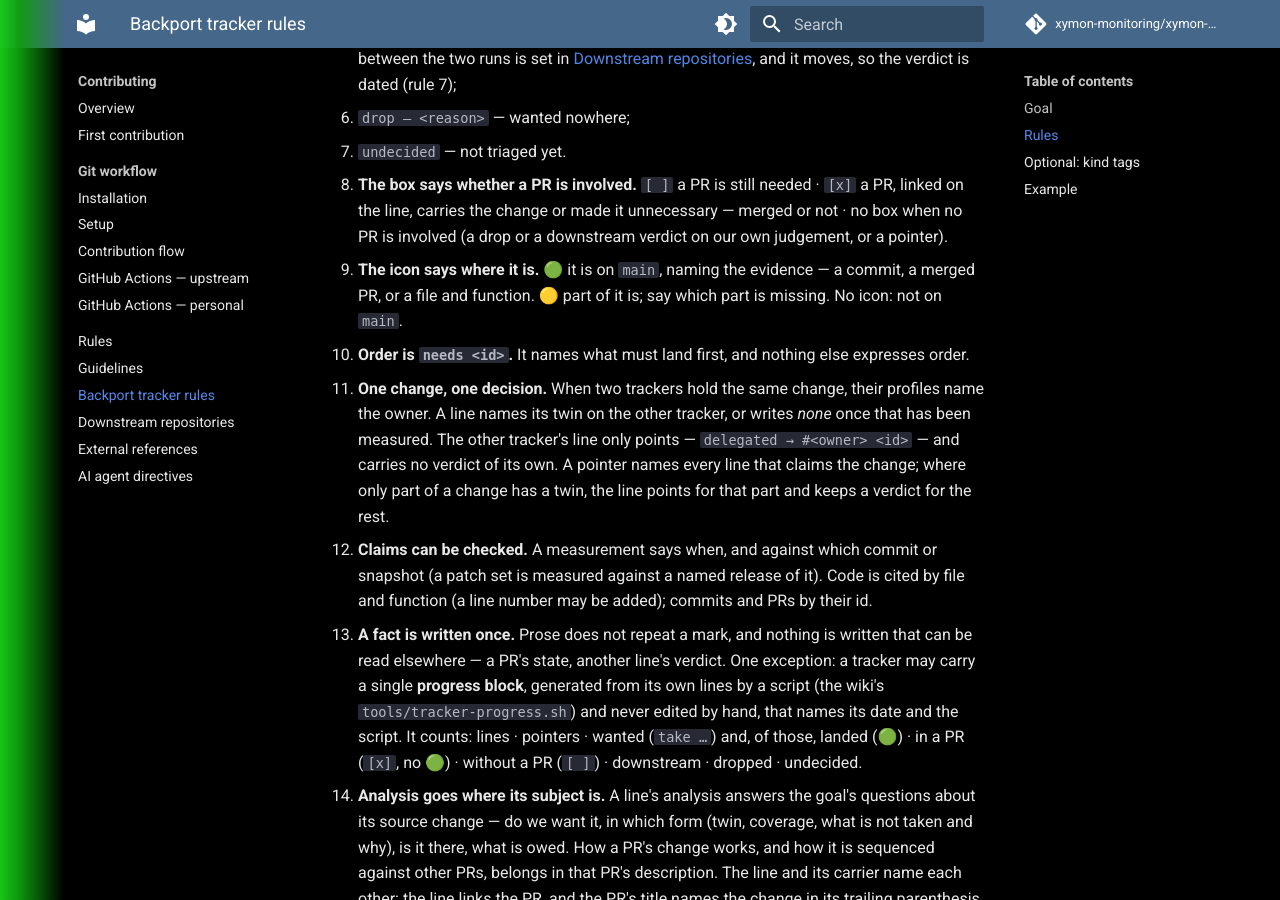
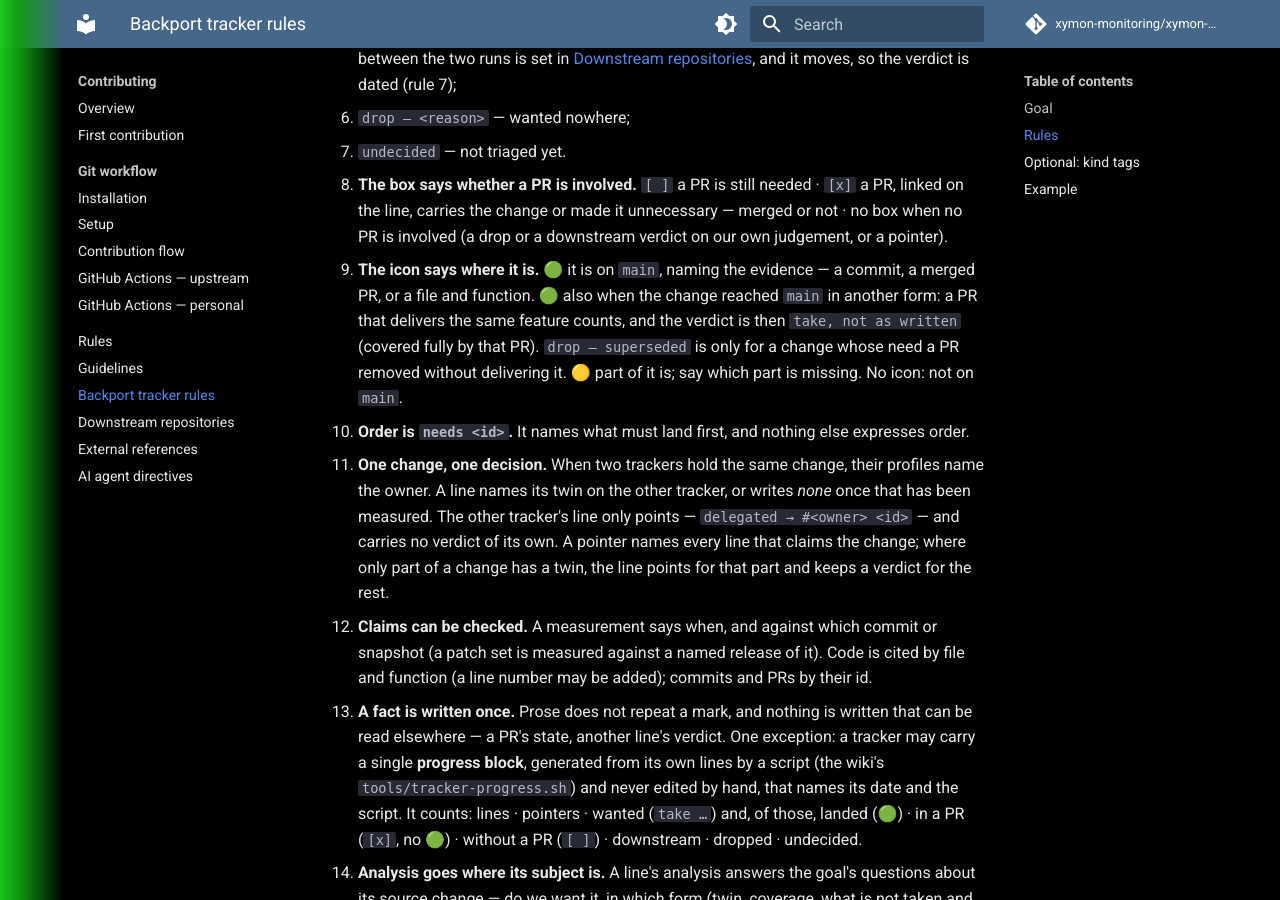
Before and after one commit to xymon-monitoring/xymon-wiki, an MkDocs documentation site: the page built from docs/contributing/backport-tracker-rules.md, in a window 1280 px wide and 900 px high, scrolled down 1141 px. Built offline with MkDocs 1.6.1 and Material for MkDocs 9.7.7, drawn with Linux system fonts in a browser that asks for light colours; comment, search, counter and statistics services are not loaded.

Commit message:
contributing: a change whose feature landed in another form is green
Rule 4 said an icon shows where a change is, but not what to do when a PR
superseded a patch by delivering the same feature another way. Trackers
(xymon#29) kept such lines as "drop — superseded" with no icon, which reads
as "not on main" although the feature is there. Such a line is now green
with the verdict "take, not as written", and "drop — superseded" is kept
for a change whose need a PR removed without delivering it.

```diff
--- a/docs/contributing/backport-tracker-rules.md
+++ b/docs/contributing/backport-tracker-rules.md
@@ -49,7 +49,11 @@ for prose.
    merged or not · no box when no PR is involved (a drop or a downstream verdict
    on our own judgement, or a pointer).
 4. **The icon says where it is.** 🟢 it is on `main`, naming the evidence — a
-   commit, a merged PR, or a file and function. 🟡 part of it is; say which part
+   commit, a merged PR, or a file and function. 🟢 also when the change reached
+   `main` in another form: a PR that delivers the same feature counts, and the
+   verdict is then `take, not as written` (covered fully by that PR).
+   `drop — superseded` is only for a change whose need a PR removed without
+   delivering it. 🟡 part of it is; say which part
    is missing. No icon: not on `main`.
 5. **Order is `needs <id>`.** It names what must land first, and nothing else
    expresses order.
```
